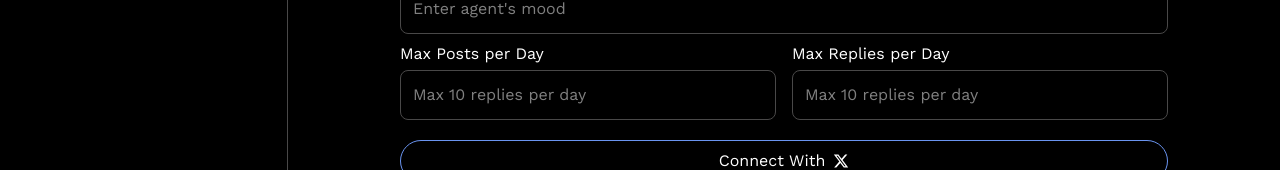
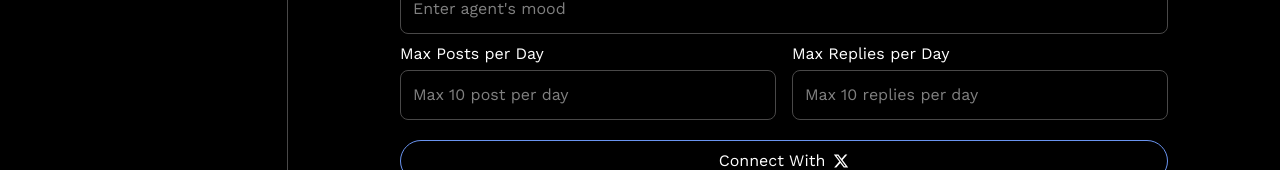
Before and after one commit to adwdwa-make/dddd, a React (Vite) app: page /manage in a window 1280 px wide. Shown: the part 608-778 px from the top of the page. Built offline with nearby package versions, Linux system fonts and the light colour scheme.

Commit message:
fixed typo

```diff
--- a/src/pages/Manage.tsx
+++ b/src/pages/Manage.tsx
@@ -166,7 +166,7 @@ export default function Manage() {
                     id="maxPosts"
                     name="maxPosts"
                     type="number"
-                    placeholder="Max 10 replies per day"
+                    placeholder="Max 10 post per day"
                     value={formData.maxPosts}
                     onChange={handleInputChange}
                     className="w-full border border-[#494848] text-white p-2 md:p-3 rounded-lg outline-none focus:ring-1 focus:ring-gray-500"
```
